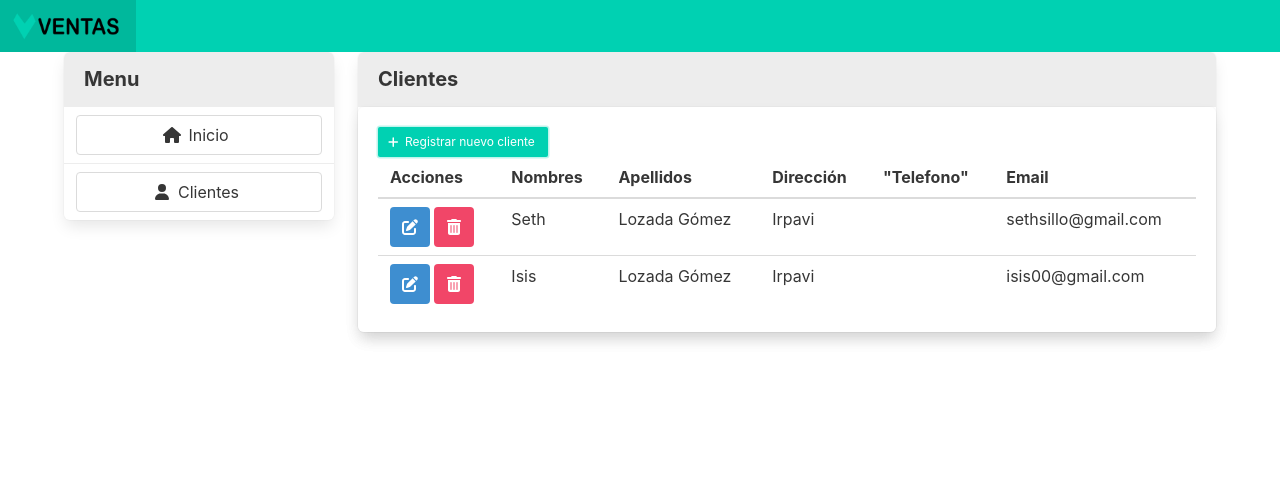
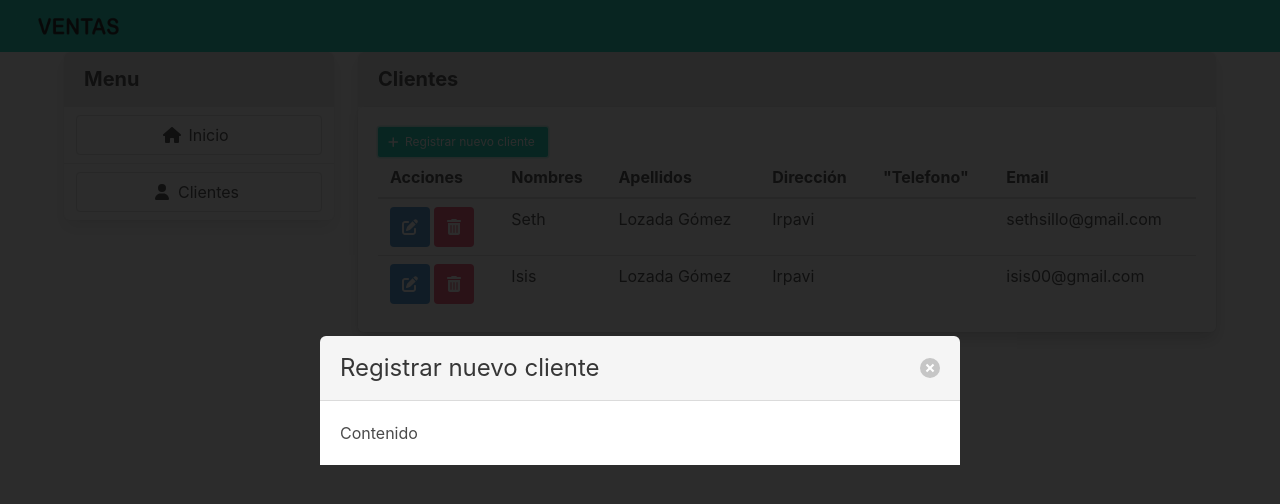
Before and after one commit to Jalgoz/Ventas-FrontEnd, a React (Create React App) app: page /clientes in a window 1280 px wide. Both pictures are taken after a click on the button "Registrar nuevo cliente". Shown: the top 504 px of the page. Built offline with nearby package versions, Linux system fonts and the light colour scheme.

Commit message:
Se agrego el modal con su funcionalidad

```diff
--- a/src/App.js
+++ b/src/App.js
@@ -4,6 +4,7 @@ import "bulma/css/bulma.css";
 // Importamos fontawesome
 import "@fortawesome/fontawesome-free/js/all";
 import Home from "./pages/Home";
+
 import Clientes from "./pages/Clientes";
 
 // Importamos los componentes que queremos utilizar
--- /dev/null
+++ b/src/components/clientes/FilaCliente.js
@@ -0,0 +1,48 @@
+import { useContext } from "react";
+import { ModalContext } from "../../context/modal/ModalContext";
+
+const FilaCliente = ({ cliente }) => {
+	const { setMostrarModal, setTituloModal } = useContext(ModalContext);
+
+	const modificarCliente = () => {
+		setMostrarModal(true);
+		setTituloModal("Modificar cliente");
+	};
+
+	const eliminarCliente = () => {
+		console.log("Eliminando ....");
+	};
+
+	return (
+		<tr key={cliente.idCliente}>
+			<td>
+				<button
+					className="button is-info mr-1"
+					title="Modificar"
+					onClick={() => modificarCliente()}
+				>
+					<span className="icon is-small">
+						<i className="fas fa-edit"></i>
+					</span>
+				</button>
+
+				<button
+					className="button is-danger"
+					title="Eliminar"
+					onClick={() => eliminarCliente()}
+				>
+					<span className="icon is-small">
+						<i className="fas fa-trash-alt"></i>
+					</span>
+				</button>
+			</td>
+			<td>{cliente.nombre}</td>
+			<td>{cliente.apellidos}</td>
+			<td>{cliente.direccion}</td>
+			<td>{cliente.telefono}</td>
+			<td>{cliente.email}</td>
+		</tr>
+	);
+};
+
+export default FilaCliente;
--- a/src/components/clientes/TablaClientes.js
+++ b/src/components/clientes/TablaClientes.js
@@ -1,4 +1,5 @@
 import { useState } from "react";
+import FilaCliente from "./FilaCliente";
 
 const TablaClientes = () => {
 	const [listaClientes, setListaClientes] = useState([
@@ -36,26 +37,7 @@ const TablaClientes = () => {
 
 				<tbody>
 					{listaClientes.map(cliente => (
-						<tr key={cliente.idCliente}>
-							<td>
-								<button className="button is-info mr-1" title="Modificar">
-									<span className="icon is-small">
-										<i className="fas fa-edit"></i>
-									</span>
-								</button>
-
-								<button className="button is-danger" title="Eliminar">
-									<span className="icon is-small">
-										<i className="fas fa-trash-alt"></i>
-									</span>
-								</button>
-							</td>
-							<td>{cliente.nombre}</td>
-							<td>{cliente.apellidos}</td>
-							<td>{cliente.direccion}</td>
-							<td>{cliente.telefono}</td>
-							<td>{cliente.email}</td>
-						</tr>
+						<FilaCliente cliente={cliente} key={cliente.idCliente} />
 					))}
 				</tbody>
 			</table>
--- /dev/null
+++ b/src/components/clientes/ToolbarCliente.js
@@ -0,0 +1,28 @@
+import { useContext } from "react";
+import { ModalContext } from "../../context/modal/ModalContext";
+
+const ToolbarCliente = () => {
+	const { setMostrarModal, setTituloModal } = useContext(ModalContext);
+
+	const abrirModalCrear = () => {
+		setTituloModal("Registrar nuevo cliente");
+		setMostrarModal(true);
+	};
+
+	return (
+		<div className="container">
+			<button
+				className="button is-small is-primary"
+				onClick={() => abrirModalCrear()}
+			>
+				<span className="icon is-small">
+					<i className="fas fa-plus"></i>
+				</span>
+
+				<span>Registrar nuevo cliente</span>
+			</button>
+		</div>
+	);
+};
+
+export default ToolbarCliente;
--- a/src/components/commons/Layout.js
+++ b/src/components/commons/Layout.js
@@ -1,8 +1,10 @@
+import { ModalContextProvider } from "../../context/modal/ModalContext";
 import Header from "./Header";
 import Menu from "./Menu";
 
 const Layout = props => {
 	return (
+		<ModalContextProvider>
 			<div>
 				<Header />
 				<div className="container">
@@ -14,6 +16,7 @@ const Layout = props => {
 					</div>
 				</div>
 			</div>
+		</ModalContextProvider>
 	);
 };
 
--- /dev/null
+++ b/src/components/commons/Modal.js
@@ -0,0 +1,32 @@
+import { useContext } from "react";
+import { ModalContext } from "../../context/modal/ModalContext";
+
+const Modal = props => {
+	const { mostrarModal, tituloModal, setMostrarModal, setTituloModal } =
+		useContext(ModalContext);
+
+	return (
+		<div className={`modal ${mostrarModal ? "is-active" : ""}`}>
+			<div className="modal-background"></div>
+
+			<div className="modal-card">
+				<header className="modal-card-head">
+					<p className="modal-card-title">{tituloModal}</p>
+
+					<button
+						className="delete"
+						aria-label="close"
+						onClick={() => {
+							setMostrarModal(false);
+							setTituloModal("");
+						}}
+					></button>
+				</header>
+
+				<section className="modal-card-body">Contenido</section>
+			</div>
+		</div>
+	);
+};
+
+export default Modal;
--- /dev/null
+++ b/src/context/modal/ModalContext.js
@@ -0,0 +1,17 @@
+import { createContext, useState } from "react";
+
+export const ModalContext = createContext();
+
+export const ModalContextProvider = props => {
+	// Los datos que retornaremos
+	const [mostrarModal, setMostrarModal] = useState(false);
+	const [tituloModal, setTituloModal] = useState("");
+
+	return (
+		<ModalContext.Provider
+			value={{ mostrarModal, tituloModal, setMostrarModal, setTituloModal }}
+		>
+			{props.children}
+		</ModalContext.Provider>
+	);
+};
--- a/src/pages/Clientes.js
+++ b/src/pages/Clientes.js
@@ -1,5 +1,7 @@
 import TablaClientes from "../components/clientes/TablaClientes";
+import ToolbarCliente from "../components/clientes/ToolbarCliente";
 import Layout from "../components/commons/Layout";
+import Modal from "../components/commons/Modal";
 
 const Clientes = () => {
 	return (
@@ -8,19 +10,12 @@ const Clientes = () => {
 				<div className="panel-heading">Clientes</div>
 
 				<div className="box">
-					<div className="container">
-						<button className="button is-small is-primary">
-							<span className="icon is-small">
-								<i className="fas fa-plus"></i>
-							</span>
-
-							<span>Registrar nuevo cliente</span>
-						</button>
-					</div>
-
+					<ToolbarCliente />
 					<TablaClientes />
 				</div>
 			</div>
+
+			<Modal />
 		</Layout>
 	);
 };
```
Lines whose indentation alone changed are shown as unchanged.
